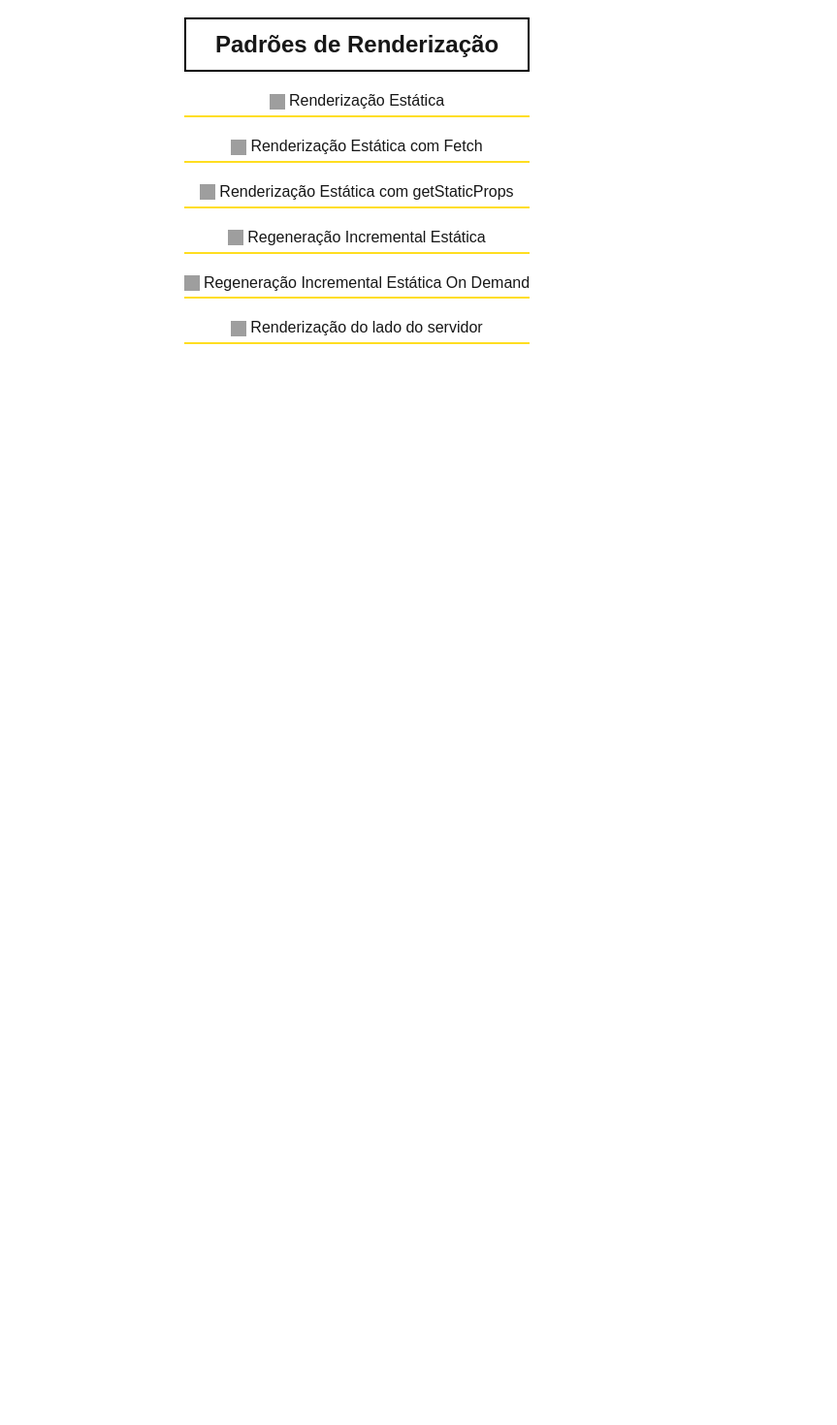
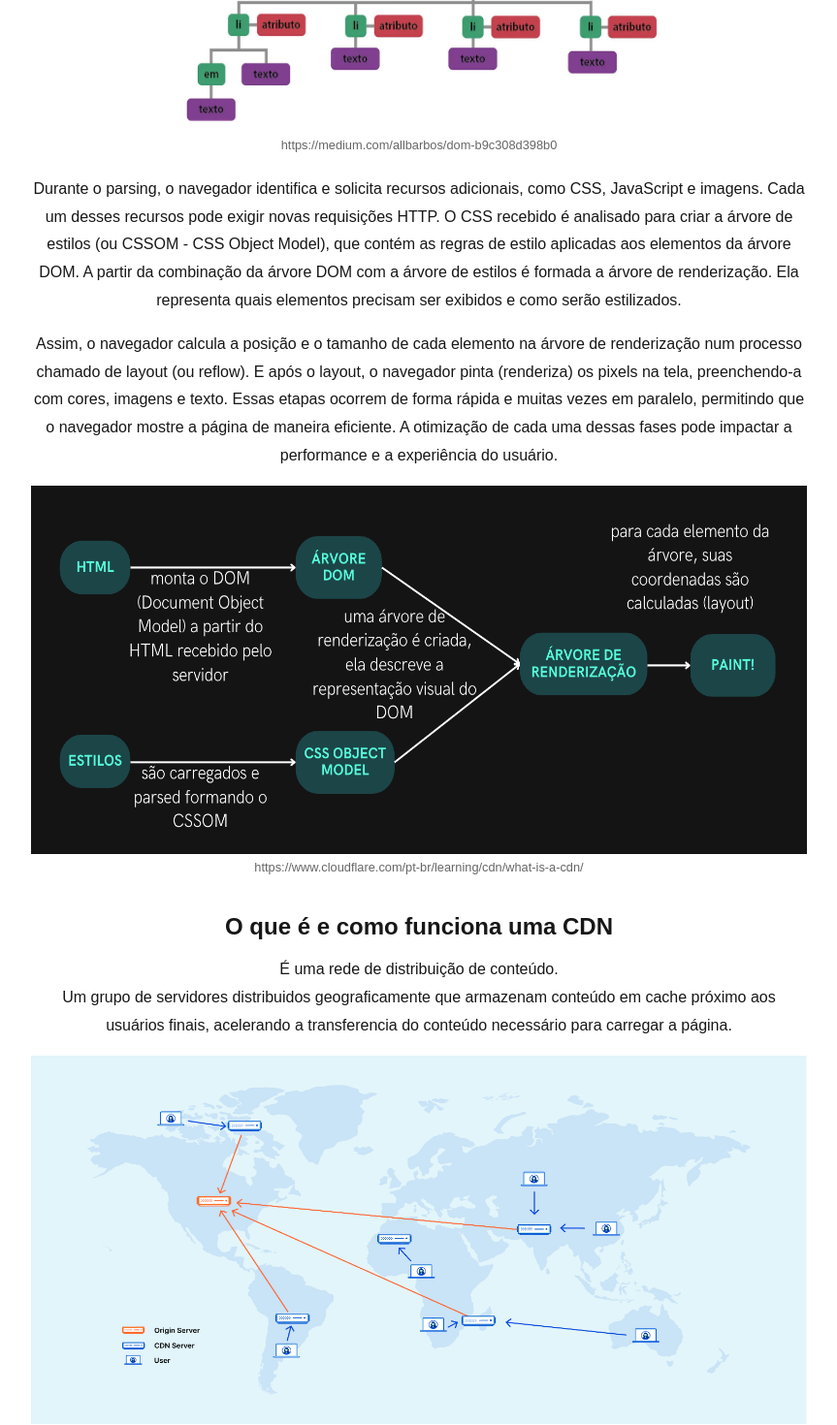
Before and after one commit to amanda-yosh/rendering-patterns-on-next, a Next.js app: page / in a window 1280 px wide. Shown: the part 1420-2890 px from the top of the page at 97% size, without its empty margins (272-1135 px from the left). Before the commit the page ends 1855 px from the top, so only its background shows below. Built offline with nearby package versions, Linux system fonts and the light colour scheme; grey boxes are pictures that could not be loaded.

Commit message:
wip: on demand incremental page in progress

```diff
--- a/src/components/ImageWrapper/index.tsx
+++ b/src/components/ImageWrapper/index.tsx
@@ -2,17 +2,21 @@ import Image, { StaticImageData } from "next/image";
 
 import styles from './ImageWrapper.module.css'
 
-export default function ImageWrapper({ image, source }: {
+interface ImageWrapperProps {
     image: string | StaticImageData,
-    source?: string
-}) {
+    source?: string,
+    width?: number,
+    height?: number
+}
+
+export default function ImageWrapper({ image, source, width = 600, height = 380 }: ImageWrapperProps) {
     return (
         <div className={styles.imageWrapper}>
             <Image
                 src={image}
                 alt=""
-                width={600}
-                height={380}
+                width={width}
+                height={height}
                 priority
             />
             {source && <p className={styles.sub}>{source}</p>}
--- a/src/pages/index.tsx
+++ b/src/pages/index.tsx
@@ -3,9 +3,12 @@ import Link from "next/link";
 import Image from "next/image";
 
 import Title from "@/components/Title";
+import ImageWrapper from "@/components/ImageWrapper";
 
+import domTree from '@/assets/home/dom_tree.webp'
 import questionGirl from '@/assets/home/question-girl.jpeg';
 import browserRender from '@/assets/home/how-browsers-render-web-pages.png'
+import cdnDistributedMap from '@/assets/home/what_is_a_cdn_distributed_server_map.png'
 
 import { routes } from "@/utils/routes";
 
@@ -68,18 +71,53 @@ export default function Home() {
           <section className={pagesStyles.section}>
             <h2>Como navegadores renderizam páginas web</h2>
 
-            <Image
-              aria-hidden
-              src={browserRender}
-              alt=""
-              width={660}
-              height={300}
+            <p>
+              Tudo começa com a requisição do usuário. A partir dela o navegador envia uma solicitação HTTP ao servidor para obter o HTML da página desejada.
+              O servidor retorna esse HTML e com ele o navegador começa a analisar (parsing) o conteúdo e construir a árvore <a href="https://medium.com/allbarbos/dom-b9c308d398b0">DOM (Document Object Model)</a> que representa a estrutura do documento.
+            </p>
+
+            <ImageWrapper
+              image={domTree}
+              source='https://medium.com/allbarbos/dom-b9c308d398b0'
+            />
+
+            <p>
+              Durante o parsing, o navegador identifica e solicita recursos adicionais, como CSS, JavaScript e imagens. Cada um desses recursos pode exigir novas requisições HTTP.
+
+              O CSS recebido é analisado para criar a árvore de estilos (ou CSSOM - CSS Object Model), que contém as regras de estilo aplicadas aos elementos da árvore DOM.
+
+              A partir da combinação da árvore DOM com a árvore de estilos é formada a árvore de renderização. Ela representa quais elementos precisam ser exibidos e como serão estilizados.
+            </p>
+
+            <p>
+              Assim, o navegador calcula a posição e o tamanho de cada elemento na árvore de renderização num processo chamado de layout (ou reflow). E após o layout, o navegador pinta (renderiza) os pixels na tela, preenchendo-a com cores, imagens e texto.
+
+              Essas etapas ocorrem de forma rápida e muitas vezes em paralelo, permitindo que o navegador mostre a página de maneira eficiente. A otimização de cada uma dessas fases pode impactar a performance e a experiência do usuário.
+            </p>
+
+            <ImageWrapper
+              width={800}
+              image={browserRender}
+              source='https://www.cloudflare.com/pt-br/learning/cdn/what-is-a-cdn/'
             />
           </section>
 
           <section className={pagesStyles.section}>
             <h2>O que é e como funciona uma CDN</h2>
 
+            <p>
+              É uma rede de distribuição de conteúdo.
+              <br />
+              Um grupo de servidores distribuidos geograficamente que armazenam conteúdo em cache próximo aos usuários finais, acelerando a transferencia do conteúdo necessário para carregar a página.
+            </p>
+
+            <ImageWrapper
+              width={800}
+              image={cdnDistributedMap}
+              source='https://www.cloudflare.com/pt-br/learning/cdn/what-is-a-cdn/'
+            />
+
+            <p>Legal, agora que já revisamos esses pontos, vamos aos padrões de renderização?</p>
           </section>
 
           <section className={pagesStyles.section}>
```
Also changed, not shown: src/pages/on-demand-incremental-static-regeneration.tsx (added, +32 -0 lines), src/pages/server-side-rendering.tsx (added, +115 -0 lines), src/assets/home/dom_tree.webp (added), src/assets/home/what_is_a_cdn_distributed_server_map.png (added).
